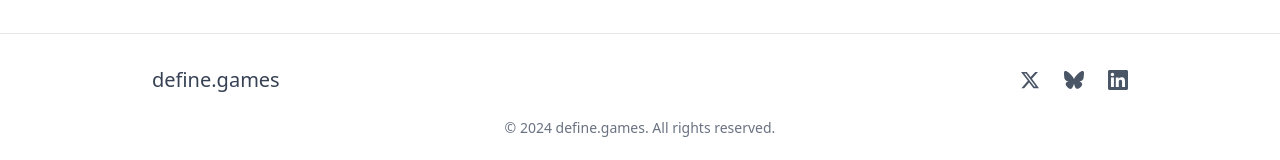
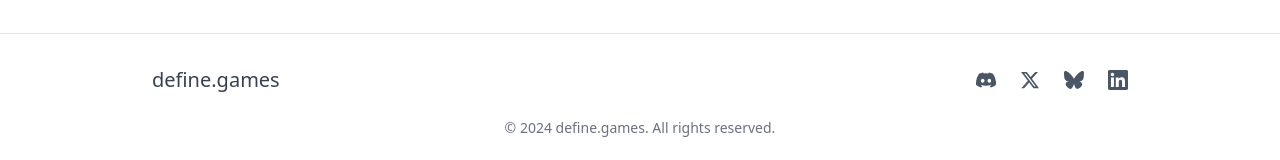
Before and after one commit to definegames/define.games, a Next.js app: page / in a window 1280 px wide. Shown: the part 909-1069 px from the top of the page. Built offline with nearby package versions, Linux system fonts and the light colour scheme.

Commit message:
Add Discord link to the footer

```diff
--- a/src/components/Footer.tsx
+++ b/src/components/Footer.tsx
@@ -12,6 +12,31 @@
 
           {/* Social Links */}
           <div className="flex items-center gap-6">
+            <Link
+              href="https://discord.gg/86bymhTWWn"
+              target="_blank"
+              rel="noopener noreferrer"
+              className="text-gray-600 hover:text-gray-900 transition-colors"
+              aria-label="Discord"
+            >
+              <svg className="w-5 h-5" fill="currentColor" viewBox="0 0 24 24" aria-hidden="true">
+                <path
+                  d="M20.317 4.37a19.791 19.791 0 0 0-4.885-1.515.074.074 0 0 0-.079.037c-.21.375-.444.864-.608
+                  1.25a18.27 18.27 0 0 0-5.487 0 12.64 12.64 0 0 0-.617-1.25.077.077 0 0 0-.079-.037A19.736 19.736
+                  0 0 0 3.677 4.37a.07.07 0 0 0-.032.027C.533 9.046-.32 13.58.099 18.057a.082.082 0 0 0 .031.057 19.9
+                  19.9 0 0 0 5.993 3.03.078.078 0 0 0 .084-.028 14.09 14.09 0 0 0 1.226-1.994.076.076 0 0 0-.041-.106
+                  13.107 13.107 0 0 1-1.872-.892.077.077 0 0 1-.008-.128 10.2 10.2 0 0 0 .372-.292.074.074 0 0 1
+                  .077-.01c3.928 1.793 8.18 1.793 12.062 0a.074.074 0 0 1 .078.01c.12.098.246.198.373.292a.077.077
+                  0 0 1-.006.127 12.299 12.299 0 0 1-1.873.892.077.077 0 0 0-.041.107c.36.698.772 1.362 1.225
+                  1.993a.076.076 0 0 0 .084.028 19.839 19.839 0 0 0 6.002-3.03.077.077 0 0 0
+                  .032-.054c.5-5.177-.838-9.674-3.549-13.66a.061.061 0 0 0-.031-.03zM8.02 15.33c-1.183
+                  0-2.157-1.085-2.157-2.419 0-1.333.956-2.419 2.157-2.419 1.21 0 2.176 1.096 2.157 2.42 0 1.333-.956
+                  2.418-2.157 2.418zm7.975 0c-1.183 0-2.157-1.085-2.157-2.419 0-1.333.955-2.419 2.157-2.419 1.21 0
+                  2.176 1.096 2.157 2.42 0 1.333-.946 2.418-2.157 2.418z"
+                ></path>
+              </svg>
+            </Link>
+
             <Link
               href="https://x.com/definegames"
               target="_blank"
```
